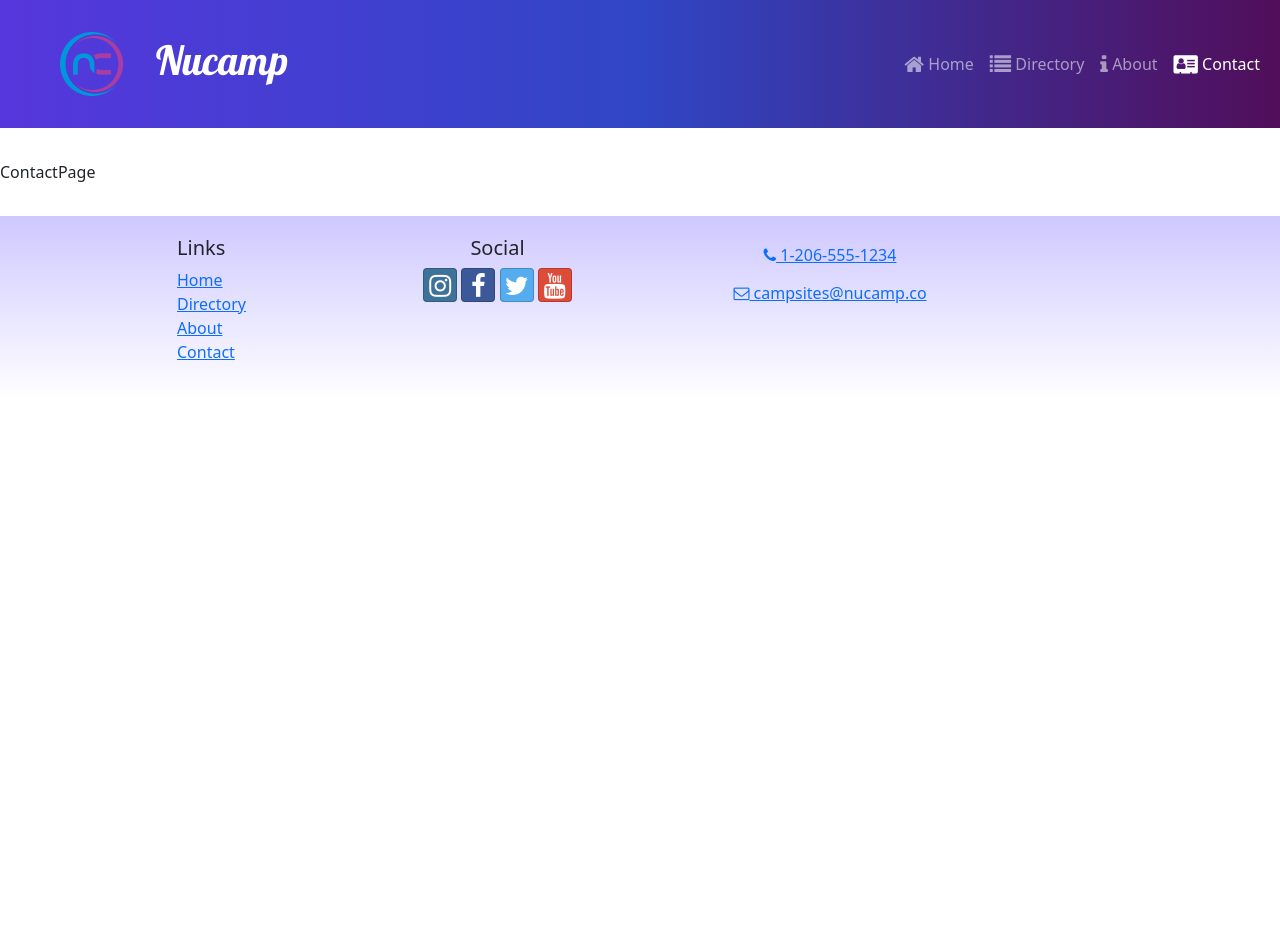
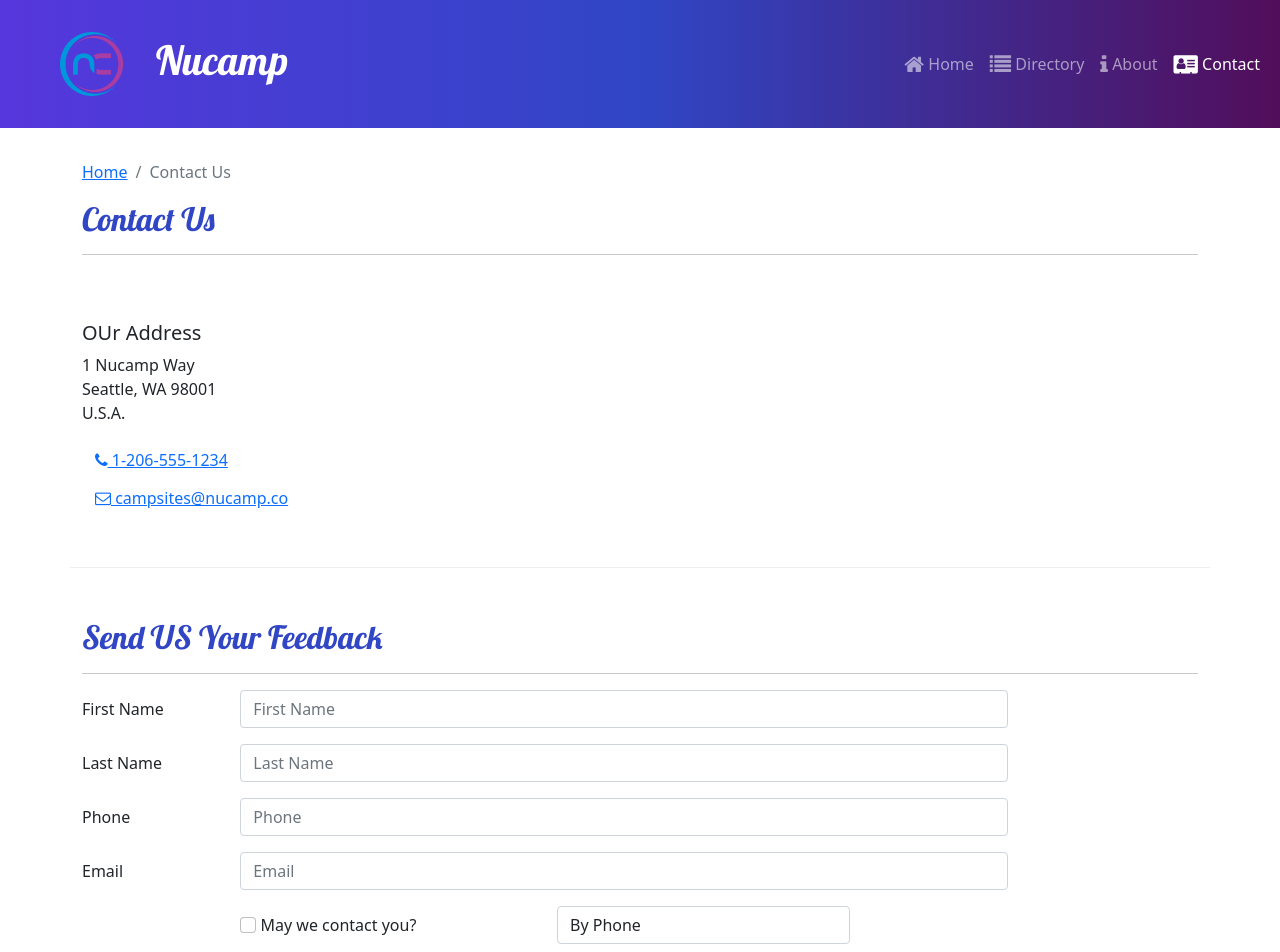
Before and after one commit to Berhane33/Nucamp-site, a React (Create React App) app: page /contact in a window 1280 px wide. Shown: the top 952 px of the page. Before the commit the page ends 800 px from the top, so only its background shows below. Built offline with nearby package versions, Linux system fonts and the light colour scheme.

Commit message:
ContactForm part 1 and 2

```diff
--- a/src/App.js
+++ b/src/App.js
@@ -7,6 +7,7 @@
 import "./App.css";
 import CampsiteDetailPage from "./pages/CampsiteDetailPage";
 import AboutPage from "./pages/AboutPage";
+
 
 function App() {
   return (
--- /dev/null
+++ b/src/components/ContactForm.js
@@ -0,0 +1,99 @@
+import { Button, Label, Col, FormGroup } from "reactstrap";
+import { Formik, Field, Form } from "formik";
+
+const ContactForm = () => {
+  return (
+    <Formik
+      initialValues=
+      {{
+        firstName: "",
+        lastName: "",
+        phoneNum: "",
+        email: "",
+        agree: false,
+        contactType: "By Phone",
+        feedback: "",
+      }}
+      >
+      <Form>
+        <FormGroup row>
+          <Label htmlFor="firstName" md="2">
+            First Name
+          </Label>
+          <Col md="10">
+            <Field
+              name="firstName"
+              placeholder="First Name"
+              className="form-control"
+            />
+          </Col>
+        </FormGroup>
+        <FormGroup row>
+          <Label htmlFor="lastName" md="2">
+            Last Name
+          </Label>
+          <Col md="10">
+            <Field
+              name="lastName"
+              placeholder="Last Name"
+              className="form-control"
+            />
+          </Col>
+        </FormGroup>
+        <FormGroup row>
+          <Label htmlFor="phoneNum" md="2">
+            Phone
+          </Label>
+          <Col md="10">
+            <Field
+              name="phoneNum"
+              placeholder="Phone"
+              className="form-control"
+            />
+          </Col>
+        </FormGroup>
+        <FormGroup row>
+          <Label htmlFor="email" md="2">
+            Email
+          </Label>
+          <Col md="10">
+            <Field
+              name="email"
+              placeholder="Email"
+              type="email"
+              className="form-control"
+            />
+          </Col>
+        </FormGroup>
+        <FormGroup row>
+          <Label check md={{ size: 4, offset: 2 }}>
+            <Field name="agree" type="checkbox" className="form-check-input" />{" "}
+            May we contact you?
+          </Label>
+          <Col md="4">
+            <Field name="contactType" as="select" className="form-control">
+              <option>By Phone</option>
+              <option>By Email</option>
+            </Field>
+          </Col>
+        </FormGroup>
+        <FormGroup row>
+          <Label htmlFor="feedback" md="2">
+            Your Feedback
+          </Label>
+          <Col md="10">
+            <Field
+              name="feedback"
+              as="textarea"
+              rows="12"
+              className="form-control"
+            />
+          </Col>
+        </FormGroup>
+        <FormGroup row></FormGroup>
+      </Form>
+    </Formik>
+  );
+};
+
+export default ContactForm;
--- a/src/pages/ContactPage.js
+++ b/src/pages/ContactPage.js
@@ -1,5 +1,46 @@
+import { Container, Col, Row } from "reactstrap";
+import SubHeader from "../components/SubHeader";
+import ContactForm from "../components/ContactForm";
+
 const ContactPage = () => {
-    return <div>ContactPage</div>;
+  return (
+    <Container>
+      <SubHeader current="Contact Us" />
+      <Row className="row-content align-items-center">
+        <Col sm="4"></Col>
+        <h5>OUr Address</h5>
+        <address>
+          1 Nucamp Way
+          <br />
+          Seattle, WA 98001
+          <br />
+          U.S.A.
+        </address>
+        <Col>
+          <a role="button" className="btn btn-link" href="tel:+12065551234">
+            <i className="fa fa-phone" /> 1-206-555-1234
+          </a>
+          <br />
+          <a
+            role="button"
+            className="btn btn-link"
+            href="mailto:fakeemail@fakeemail.co"
+          >
+            <i className="fa fa-envelope-o" /> campsites@nucamp.co
+          </a>
+        </Col>
+      </Row>
+      <Row className="row-content">
+        <Col xs="12">
+          <h2>Send US Your Feedback</h2>
+          <hr />
+        </Col>
+        <Col md="10">
+          <ContactForm/>
+        </Col>
+      </Row>
+    </Container>
+  );
 };
 
 export default ContactPage;
```
